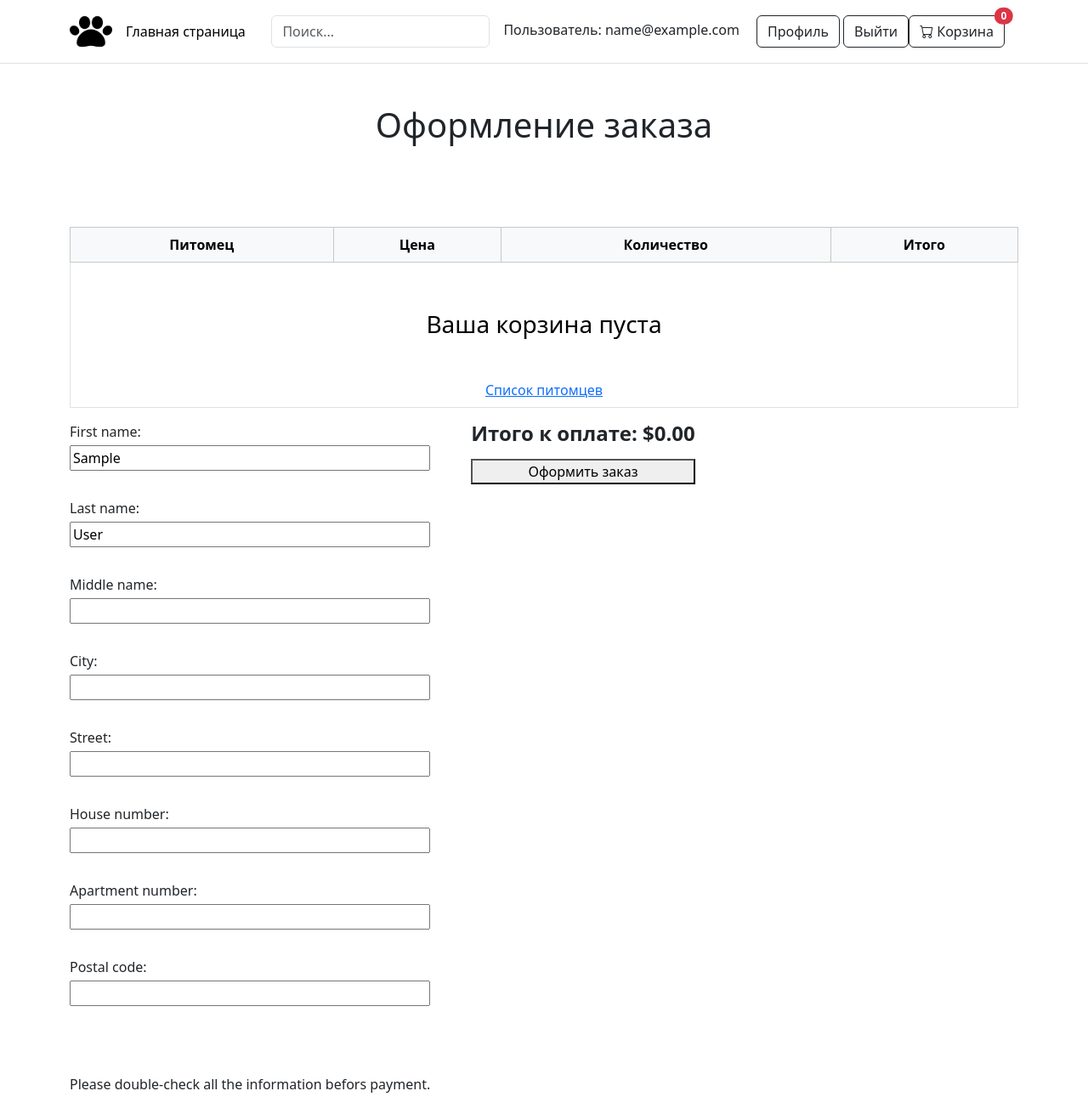
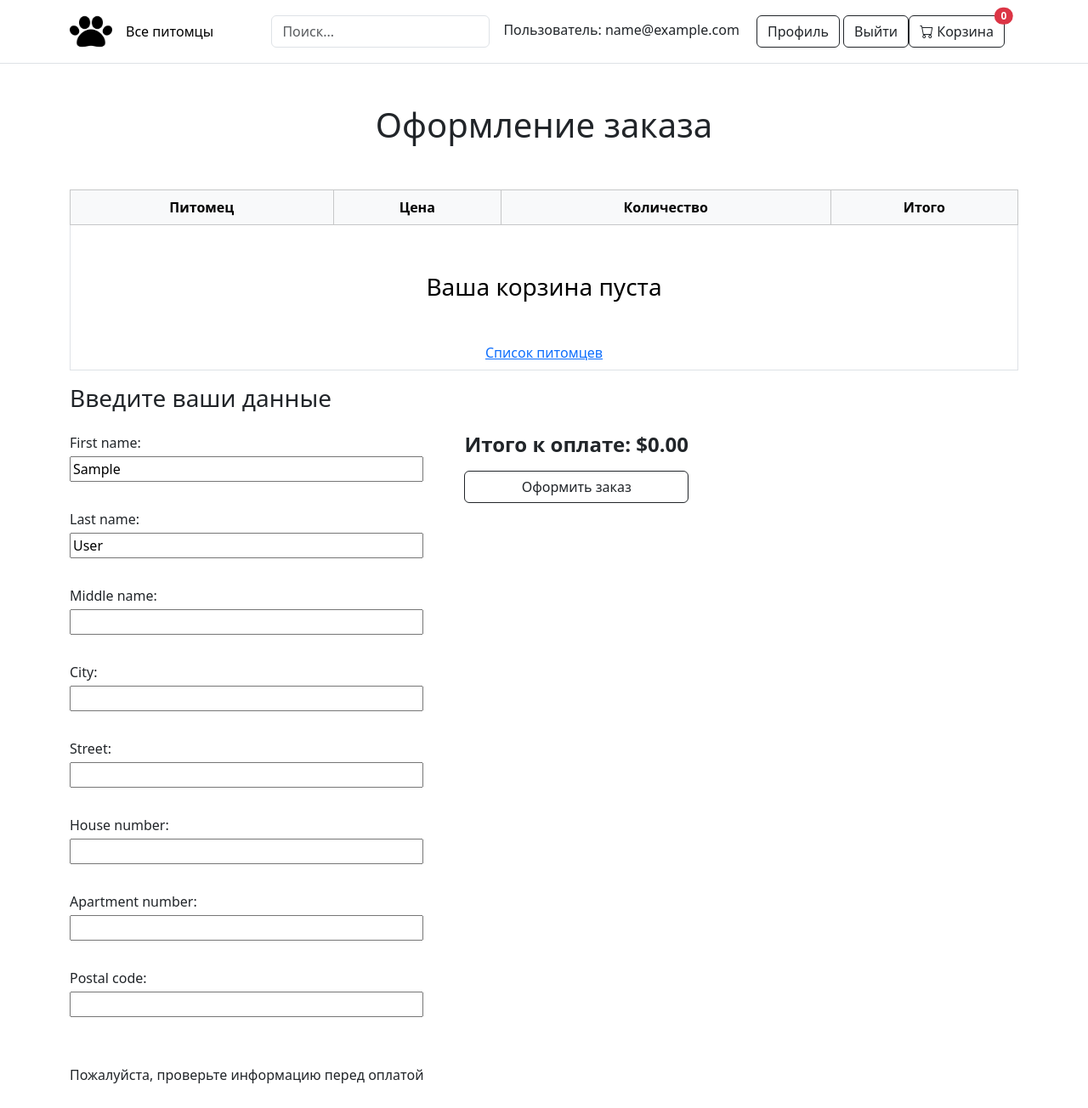
Before and after one commit to elyalkov/my-pet-project-django, a Django app: page /orders/create/ in a window 1280 px wide. Shown: the whole page at 85% size. After the commit the page ends 1275 px from the top, so only its background shows below. Run offline with Django 4.2, Linux system fonts and the light colour scheme; the visitor is signed in with stand-in values (Sample User, id 1).

Commit message:
Отредактировал order_form.html

```diff
--- a/first_pet/main/templates/main/base.html
+++ b/first_pet/main/templates/main/base.html
@@ -23,7 +23,7 @@
 
                 <!-- Навигация -->
                 <ul class="nav col-12 col-lg-auto me-lg-auto mb-2 justify-content-center mb-md-0">
-                    <li><a href="{% url 'main:product_list' %}" class="nav-link px-2 link-body-emphasis">Главная страница</a></li>
+                    <li><a href="{% url 'main:product_list' %}" class="nav-link px-2 link-body-emphasis">Все питомцы</a></li>
                     {% for category in categories %}
                         <li class="nav-item">
                             <a class="nav-link px-2 link-body-emphasis" href="{{ category.get_absolute_url }}">
--- a/first_pet/orders/templates/orders/order_form.html
+++ b/first_pet/orders/templates/orders/order_form.html
@@ -5,7 +5,7 @@
 
 {% block content %}
     <div class="order-form-container mt-5 d-flex flex-column gap-5">
-    <h1 class="text-center mb-5">Оформление заказа</h1>
+    <h1 class="text-center mb-1">Оформление заказа</h1>
 
         <!-- Таблица -->
         <div class="table-responsive">
@@ -37,7 +37,7 @@
                                 <div class="d-flex align-items-center">
                                     <img src="{{ item.product.image.url }}" alt="" style="width: 225px; height: 180px; object-fit: cover; margin-right: 10px;">
                                     <div>
-                                        <a href="{% url 'main:product_detail' item.product.slug %}" class="fw-bold">{{ item.product.name }}</a><br>
+                                        <a href="{% url 'main:product_detail' item.product.slug %}" class="text-dark fw-bold">{{ item.product.name }}</a><br>
                                     </div>
                                 </div>
                             </td>
@@ -49,11 +49,7 @@
 
                             <!-- Количество -->
                             <td class="text-center">
-                                <form action="{% url 'orders:order_success' %}" method="post" class="d-inline-block">
-                                    {% csrf_token %}
-                                    <input type="number" class="form-control text-center" name="quantity" value="{{ item.quantity }}" min="1" required style="width: 80px; display:inline-block;" oninput="updateCart({{ item.product.id }})">
-                                    <br>
-                                </form>
+                                {{ item.quantity }}
                             </td>
 
                             <!-- Итого -->
@@ -70,6 +66,8 @@
 
         <!-- Форма с данными покупателя -->
         <div class="form-for-order">
+            <h3 class="mb-4">Введите ваши данные</h3>
+
             <form method="post" class="d-flex gap-5">
                 {% csrf_token %}
                 <div class="form-blocks d-flex gap-4">
@@ -82,7 +80,7 @@
                         {{ form.house_number.label_tag }} {{ form.house_number }} <br>
                         {{ form.apartment_number.label_tag }} {{ form.apartment_number }} <br>
                         {{ form.postal_code.label_tag }} {{ form.postal_code }} <br>
-                        <p class="p-on-order text-center mt-5">Please double-check all the information befors payment.</p>
+                        <p class="p-on-order text-center mt-4">Пожалуйста, проверьте информацию перед оплатой</p>
                     </div>
                 </div>
 
@@ -91,7 +89,7 @@
                         <div class="total-view">
                             <h4 class="fw-bold">Итого к оплате: ${{ total_price|floatformat:2 }}</h4>
                         </div>
-                        <button class="default-btn order-form-btn">Оформить заказ</button>
+                        <button class="btn btn-outline-dark">Оформить заказ</button>
                     </div>
                 </div>
             </form>
```
